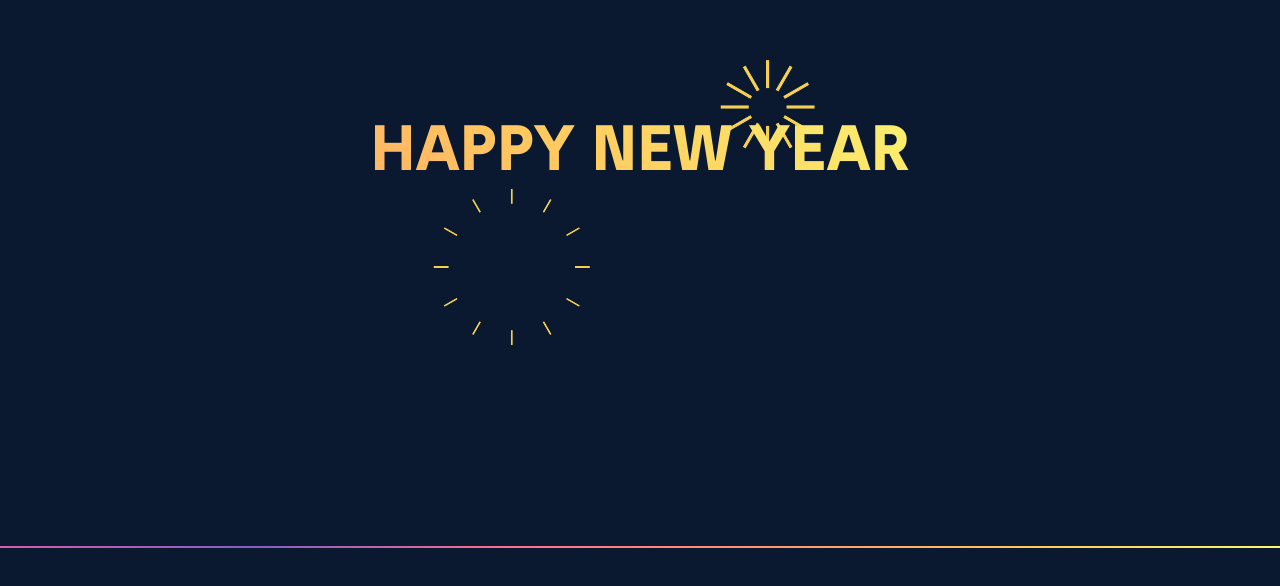
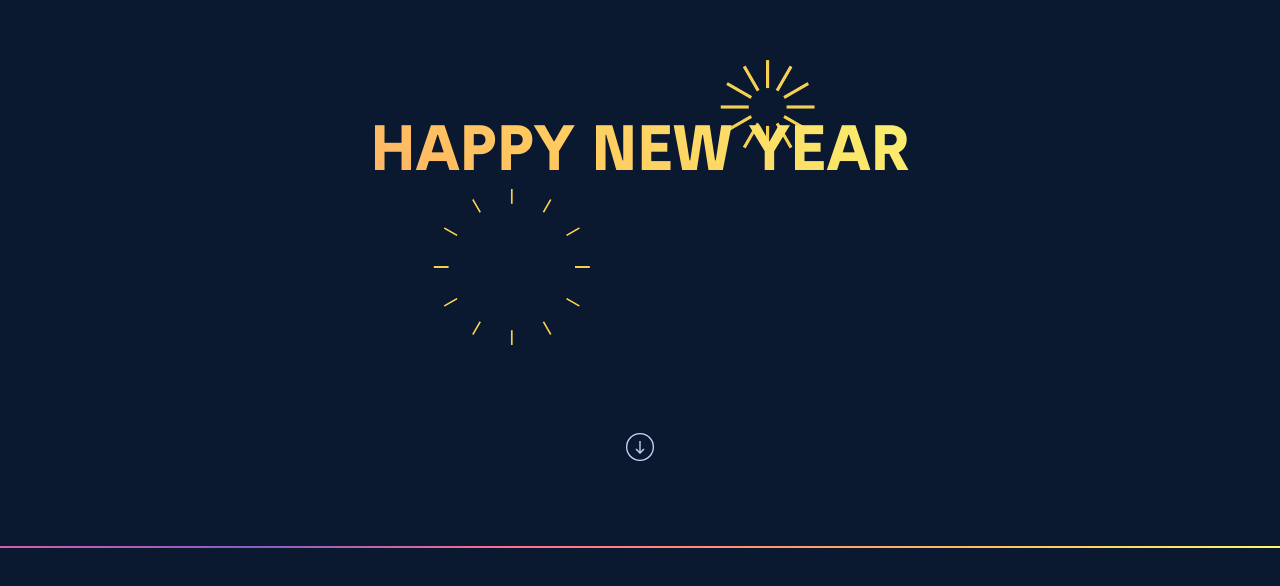
Before and after one commit to ketan-10/ketan-10.github.io, a React (Vite) app: page / in a window 1280 px wide. Shown: the part 252-838 px from the top of the page. Built offline with nearby package versions, Linux system fonts and the light colour scheme.

Commit message:
2023 update

```diff
--- a/package.json
+++ b/package.json
@@ -13,7 +13,6 @@
     "react-content-loader": "^6.1.0",
     "react-dom": "^17.0.2",
     "react-feather": "^2.0.9",
-    "react-snowfall": "^1.1.1",
     "swr": "^1.1.1"
   },
   "devDependencies": {
--- a/src/App.jsx
+++ b/src/App.jsx
@@ -1,5 +1,4 @@
 import React, { lazy, Suspense } from "react";
-import Snowfall from "react-snowfall";
 import Hero from "./components/Hero";
 import "./App.scss";
 import Socials from "./components/Socials";
@@ -22,8 +21,7 @@ function App() {
     }
   );
   return (
-    <>
-      <Snowfall snowflakeCount={50} style={{ height: "300vh", zIndex: 1000 }} />
+
       <div className="app">
 
         <div className="hero-about-container">
@@ -50,7 +48,7 @@ function App() {
         </div>
         )}
       </div>
-    </>
+
   );
 }
 
--- a/src/App.scss
+++ b/src/App.scss
@@ -154,6 +154,7 @@ body {
         display: flex;
         flex-direction: column;
         z-index: 2;
+
         .hero {
           flex-grow: 1;
           display: flex;
@@ -162,6 +163,40 @@ body {
           // transform: rotateY(0.5turn);
           animation: rotate 5s -2s infinite alternate ease-in-out;
           background-color: var(--navy);
+
+          .scroll-down-container {
+
+            position: absolute;
+            z-index: 99999;
+            bottom: 0;
+            left: 0;
+            right: 0;
+
+            .scroll-down {
+
+              display: flex;
+              flex-direction: column;
+              width: fit-content;
+              margin: 0 auto;
+              align-items: center;
+              gap: 1rem;
+              margin-bottom: 3rem;
+
+
+              .down-arrow {
+                width: 2rem;
+                height: 2rem;
+                svg {
+                  stroke: var(--lightest-slate) !important;
+                }
+              }
+              .scroll-text {
+                animation: jumpInfinite 1.5s infinite;
+
+              }
+            }
+
+          }
 
           .back {
             position: absolute;
@@ -489,6 +524,19 @@ body {
 }
 
 // animations
+
+@keyframes jumpInfinite {
+  0% {
+    margin-top: 0;
+  }
+  50% {
+    margin-top: 20px;
+  }
+  100% {
+    margin-top: 0;
+  }
+}
+
 .fadeInAnimation {
   animation: fadeInAnimation 0.5s;
   animation-delay: var(--animation-delay, 0.2s);
--- a/src/components/About.jsx
+++ b/src/components/About.jsx
@@ -8,8 +8,7 @@ const About = () => {
       <div className="work-experience">
         <h5>Work Experience: </h5>
         <p>
-          I am currently working in TCS since Aug. 2020, Some of my
-          contributions in TCS:{" "}
+          I am currently working in NCS india, with 3 years of experience in with I have:
         </p>
         <div className="work-experience-points">
           <div>
@@ -19,17 +18,15 @@ const About = () => {
           </div>
           <div>
             <span>▹</span>
-            Experienced in DevOps building production grade CI/CD pipelines.
+            Created a from scratch production grade reactJs application with performance and scalability in mind.
           </div>
           <div>
             <span>▹</span>
-            Created and Deployed Automated Workflows and System Monitoring using
-            AWS lambda.
+            Created and Deployed Automated Workflows and System Monitoring.
           </div>
           <div>
             <span>▹</span>
-            In Spring boot Created a secure single-sign-on system for client
-            application using Azure Ad and SAML.
+            Worked in technologies like AWS serverless, Golang, GraphQL to provide solution for different complex business scenarios.
           </div>
         </div>
       </div>
@@ -39,9 +36,9 @@ const About = () => {
           className="underline"
           target="_blank"
           rel="noopener noreferrer"
-          href="https://www.credential.net/abda09fd-7b7b-46cd-a8ea-e3fc5a226b73"
+          href="https://www.credly.com/badges/93940c38-799a-42ae-bc79-14854e9078ad/public_url"
         >
-          Google Certified Associate Android Developer
+          Certified Kubernetes Application Developer
         </a>
         <p>
           Contributed to open-source projects like{" "}
--- a/src/components/Hero.jsx
+++ b/src/components/Hero.jsx
@@ -1,6 +1,6 @@
-import React, { useRef } from "react";
+import React from "react";
 import FireWork from "./Fireworks";
-import Socials from "./Socials";
+import ScrollDown from "./ScrollDown";
 
 const Hero = () => {
   return (
@@ -14,6 +14,7 @@ const Hero = () => {
           <h1>Happy New Year</h1>
         </div>
         <FireWork />
+        <ScrollDown/>
       </div>
     </div>
   );
--- /dev/null
+++ b/src/components/ScrollDown.jsx
@@ -0,0 +1,20 @@
+import React from "react";
+
+const ScrollDown = () => {
+    return (
+        <div className="scroll-down-container">
+            <div className="scroll-down">
+                <div className="down-arrow">
+                    <svg viewBox="0 0 24 24" fill="none" stroke-width="1">
+                        <path d="M15 13.5l-3 3-3-3" />
+                        <path d="M12 15V7.5" />
+                        <path stroke-linecap="round" d="M12 16.5V15v1.5z" />
+                        <circle cx="12" cy="12" r="10" />
+                    </svg>
+                </div>
+                <div className="scroll-text"></div>
+            </div>
+        </div>
+    );
+};
+export default ScrollDown;
```
